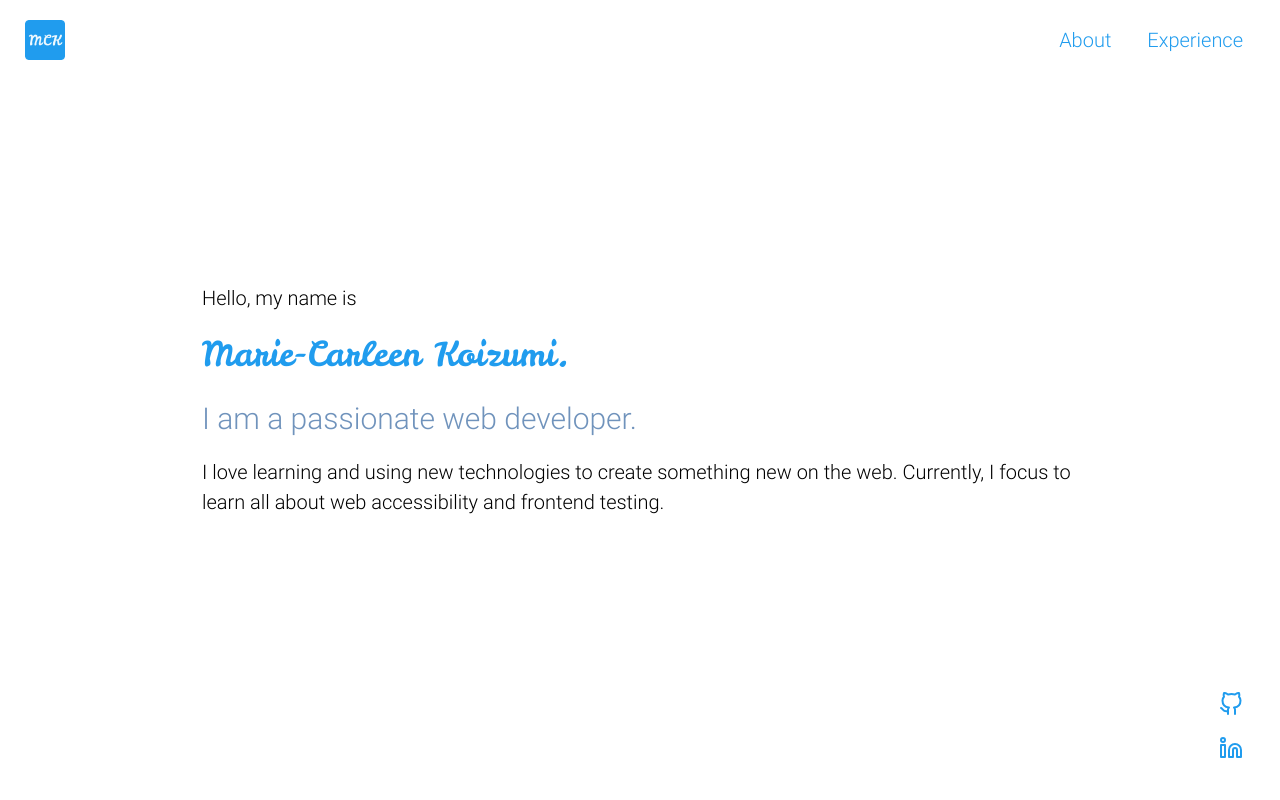
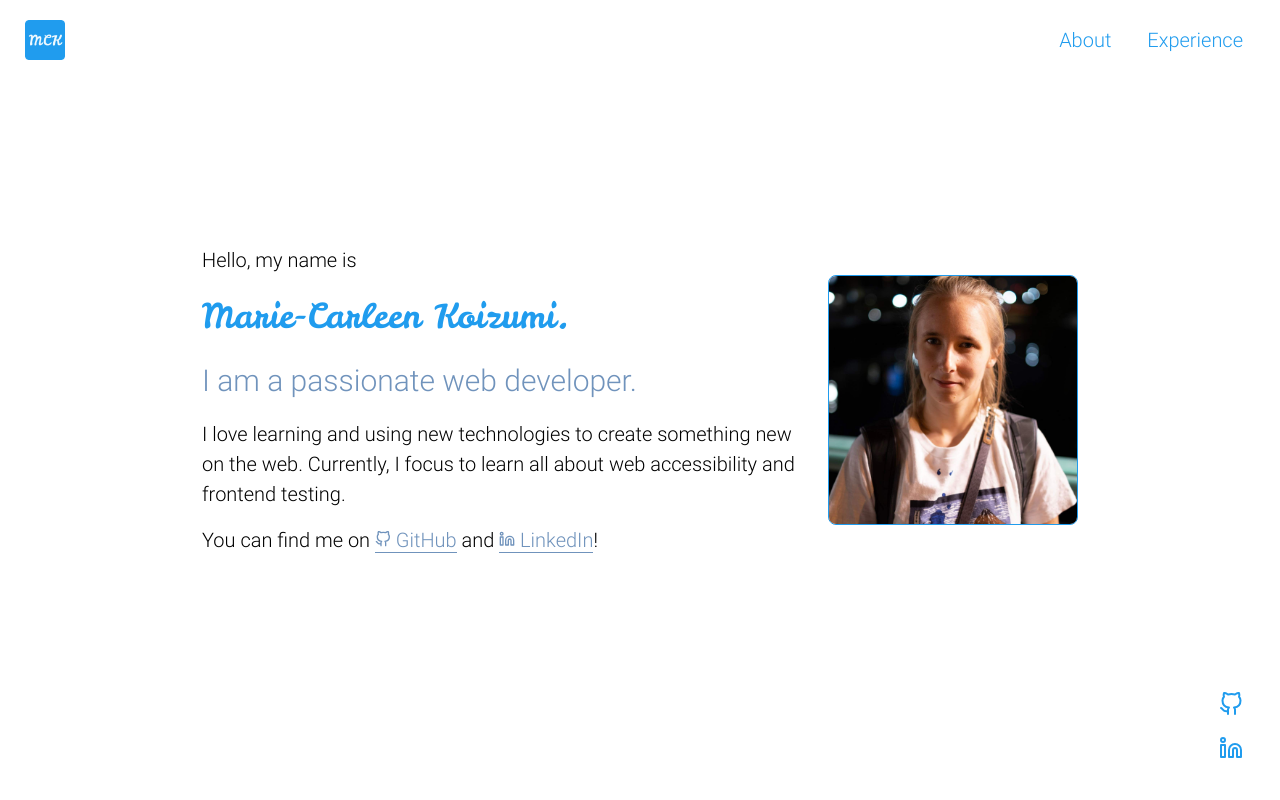
Before and after one commit to macfrei/portfolio, a React (Create React App) app: page / in a window 1280 px wide. Shown: the top 800 px of the page. Built offline with nearby package versions, Linux system fonts and the light colour scheme.

Commit message:
Add image and links to hero component

```diff
--- a/src/components/Hero.js
+++ b/src/components/Hero.js
@@ -1,8 +1,11 @@
 import styled from 'styled-components';
+import { GitHub, Linkedin } from 'react-feather';
+import ProfileImage from './ProfileImage';
 
 export default function Hero() {
   return (
     <HeroStyled id="hero">
+      <TextGroup>
         <p>Hello, my name is</p>
         <Headline>Marie-Carleen Koizumi.</Headline>
         <SubHeadline>I am a passionate web developer.</SubHeadline>
@@ -11,18 +14,67 @@ export default function Hero() {
           the web. Currently, I focus to learn all about web accessibility and
           frontend testing.
         </p>
+        <p>
+          You can find me on{' '}
+          <Link
+            href="https://github.com/macfrei"
+            rel="noopener noreferrer"
+            target="_blank"
+          >
+            <GitHub size="16" /> GitHub
+          </Link>{' '}
+          and{' '}
+          <Link
+            href="https://www.linkedin.com/in/marie-carleen-koizumi/"
+            rel="noopener noreferrer"
+            target="_blank"
+          >
+            <Linkedin size="16" /> LinkedIn
+          </Link>
+          !
+        </p>
+      </TextGroup>
+      <ProfileImageStyled />
     </HeroStyled>
   );
 }
 
 const HeroStyled = styled.section`
   display: grid;
+  grid-template-columns: auto 1fr;
   align-content: center;
   gap: 16px;
   padding: 12px;
 
   min-height: 100vh;
   height: 100vh;
+
+  position: relative;
+
+  @media (max-width: 900px) {
+    grid-template-columns: 1fr;
+  }
+`;
+
+const ProfileImageStyled = styled(ProfileImage)`
+  align-self: center;
+  border-radius: 8px;
+`;
+
+const TextGroup = styled.div`
+  display: grid;
+  align-content: center;
+  gap: 16px;
+`;
+
+const Link = styled.a`
+  text-decoration: none;
+  color: var(--secondary-silver);
+  border-bottom: 1px solid;
+
+  &:hover {
+    color: var(--primary-blue);
+  }
 `;
 
 const Headline = styled.h1`
```
Lines whose indentation alone changed are shown as unchanged.
